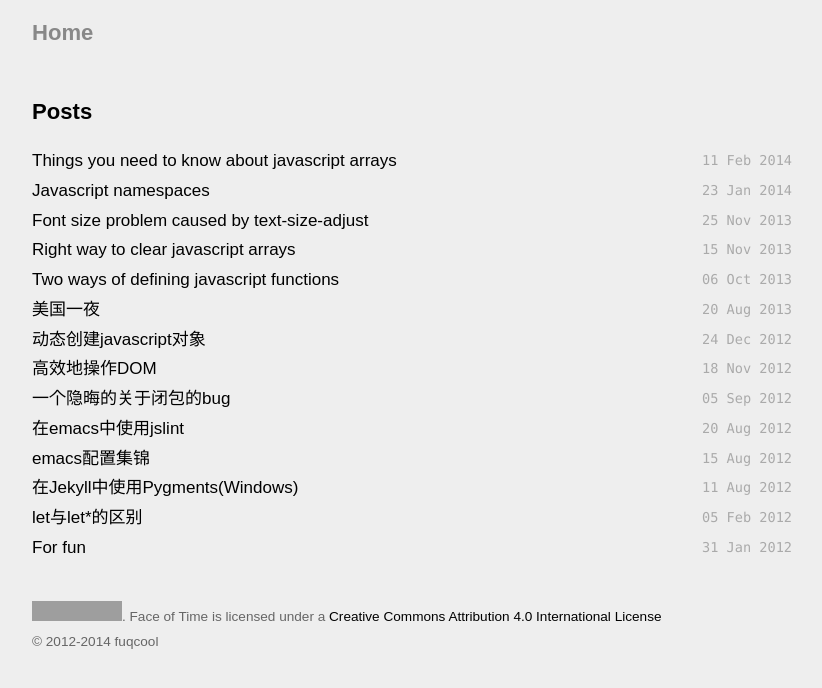
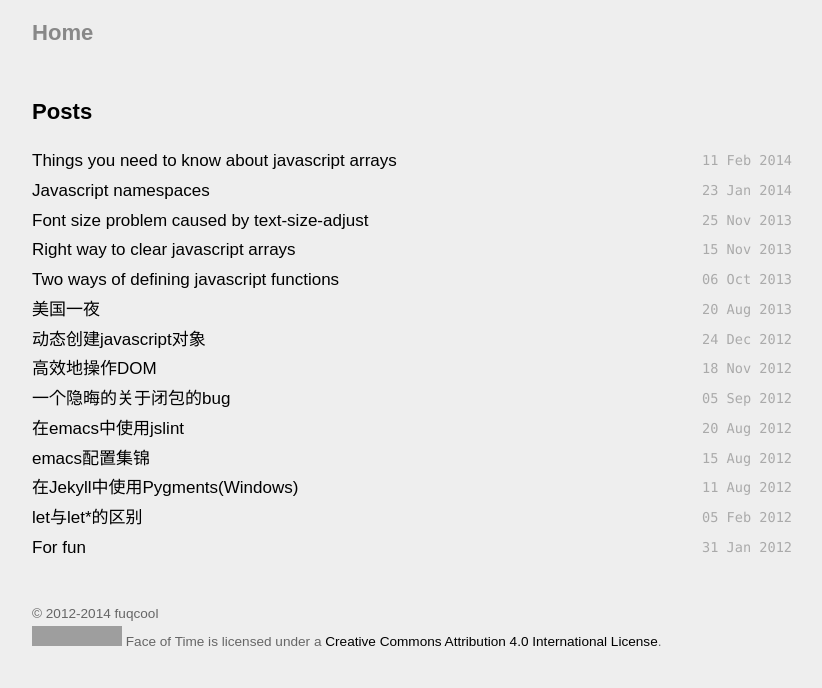
Before and after one commit to fuqcool/fuqcool.github.io, a Jekyll site: the page built from index.html, in a window 1280 px wide. Shown: the top 688 px of the page, without its empty margins (228-1050 px from the left). Built offline with Jekyll 4.4.1, drawn with Linux system fonts in a browser that asks for light colours; Markdown is read by kramdown in place of the engine named in the settings; grey boxes are pictures that could not be loaded.

Commit message:
Update default.html

```diff
--- a/_layouts/default.html
+++ b/_layouts/default.html
@@ -30,14 +30,13 @@
       {{ content }}
 
       <div class="footer">
-      <div>
-                <a rel="license" href="http://creativecommons.org/licenses/by/4.0/"><img alt="Creative Commons License" style="border-width:0" src="http://i.creativecommons.org/l/by/4.0/80x15.png" /></a>.
-        Face of Time is licensed under a
-        <a rel="license" href="http://creativecommons.org/licenses/by/4.0/">
-          Creative Commons Attribution 4.0 International License</a>
-      </div>
-
         <div>&copy; 2012-2014 fuqcool</div>
+        <div>
+          <a rel="license" href="http://creativecommons.org/licenses/by/4.0/"><img alt="Creative Commons License" style="border-width:0" src="http://i.creativecommons.org/l/by/4.0/80x15.png" /></a>
+          Face of Time is licensed under a
+          <a rel="license" href="http://creativecommons.org/licenses/by/4.0/">
+          Creative Commons Attribution 4.0 International License</a>.
+        </div>
       </div>
     </div>
 
```
